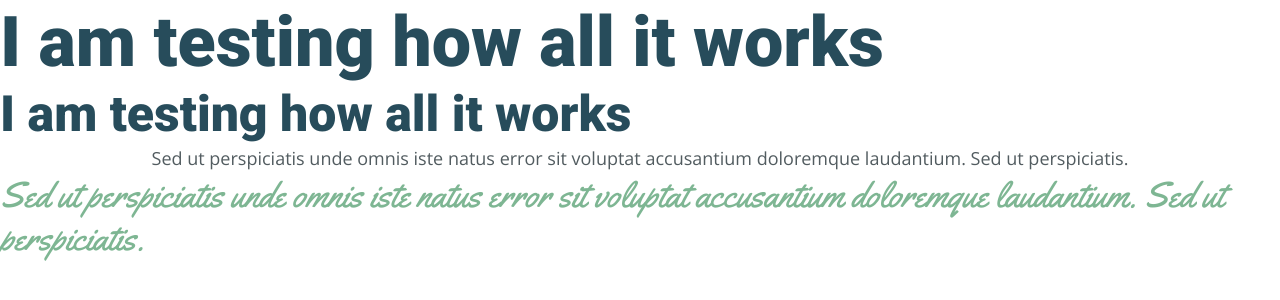
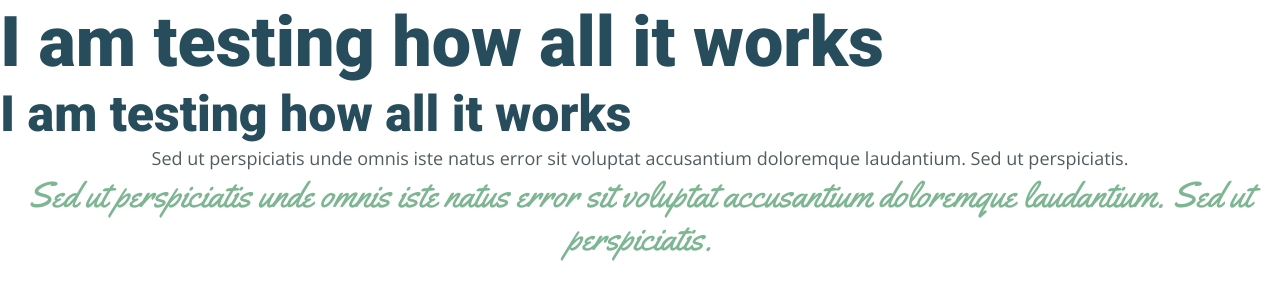
Before and after one commit to Anikonov-A/hillel_diploma_project, a React (Create React App) app: page / in a window 1280 px wide. Shown: the top 300 px of the page. Built offline with nearby package versions, Linux system fonts and the light colour scheme.

Commit message:
Created Example component where you can see how Title, Paragraph, span are built.

```diff
--- a/src/components/App/App.jsx
+++ b/src/components/App/App.jsx
@@ -1,26 +1,11 @@
-import Title from '../Title/Title';
-import Paragraph from '../Paragraph/Paragraph';
-import Span from '../Span/Span';
 import './App.scss';
+import Example from '@/components/Example/Example';
 
 function App() {
   return (
       <div>
-          {/*While rendering a component - place {1-6} for size which will be equal to h1-h6. For more details - see Title.jsx. Also Look in Devtools, tab Elements, how it works*/}
-          <Title addClasses="d-flex" size={1}>
-              I am testing how all it works
-          </Title>
-          <Title addClasses="d-grid" size={2}>
-              I am testing how all it works
-          </Title>
-          {/*The same with paragraph - also make a component.*/}
-          <Paragraph addClasses="text-center">
-              Sed ut perspiciatis unde omnis iste natus error sit voluptat accusantium doloremque laudantium. Sed ut perspiciatis.
-          </Paragraph>
-          {/*The same for span*/}
-          <Span addClasses="text-center">
-              Sed ut perspiciatis unde omnis iste natus error sit voluptat accusantium doloremque laudantium. Sed ut perspiciatis.
-          </Span>
+          {/*See Example component*/}
+          <Example></Example>
       </div>
   );
 }
--- /dev/null
+++ b/src/components/Example/Example.jsx
@@ -0,0 +1,28 @@
+import './Example.scss'
+import Title from '@/components/Title/Title';
+import Paragraph from '@/components/Paragraph/Paragraph';
+import Span from '@/components/Span/Span';
+
+function Example () {
+    return (
+        <div className="wrapper">
+            {/*While rendering a component - place {1-6} for size which will be equal to h1-h6. For more details - see Title.jsx. Also Look in Devtools, tab Elements, how it works*/}
+            <Title addClasses="d-flex" size={1}>
+                I am testing how all it works
+            </Title>
+            <Title addClasses="d-grid" size={2}>
+                I am testing how all it works
+            </Title>
+            {/*The same with paragraph - also make a component.*/}
+            <Paragraph addClasses="text-center">
+                Sed ut perspiciatis unde omnis iste natus error sit voluptat accusantium doloremque laudantium. Sed ut perspiciatis.
+            </Paragraph>
+            {/*The same for span*/}
+            <Span addClasses="text-center">
+                Sed ut perspiciatis unde omnis iste natus error sit voluptat accusantium doloremque laudantium. Sed ut perspiciatis.
+            </Span>
+        </div>
+    )
+}
+
+export default Example;
--- a/src/components/Span/Span.scss
+++ b/src/components/Span/Span.scss
@@ -1,4 +1,5 @@
 .span-desc{
+  display: block;
   font-family: 'Yellowtail', cursive;
   color: var(--secondary-color);
   font-size: 36px;
```
Also changed, not shown: src/components/Example/Example.scss (added).
